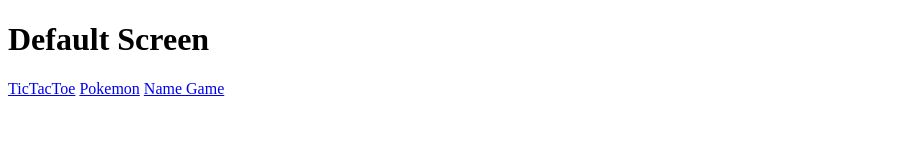
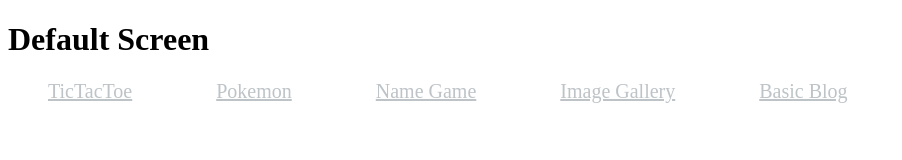
Before and after one commit to vidgit/JSApps, a plain HTML site: page index.html in a window 1280 px wide. Shown: the whole page, without its empty margins (0-902 px from the left). Drawn offline with Linux system fonts and the light colour scheme.

Commit message:
Modified Main Nav Page

```diff
--- a/index.html
+++ b/index.html
@@ -5,11 +5,22 @@
   <meta name="viewport" content="width=device-width, initial-scale=1.0">
   <meta http-equiv="X-UA-Compatible" content="ie=edge">
   <title>Document</title>
+  <style media="screen">
+    a{
+      font-size: 20px;
+      padding: 20px;
+      margin: 20px;
+      color: #bdc3c7;
+      font-family: Source Sans Pro;
+    }
+  </style>
 </head>
 <body>
   <h1>Default Screen</h1>
   <a href="TicTacToe/">TicTacToe</a>
   <a href="Pokemon/">Pokemon</a>
   <a href="PokemonNameGame">Name Game</a>
+  <a href="ImageGallery">Image Gallery</a>
+  <a href="BasicBlog">Basic Blog</a>
 </body>
 </html>
```
